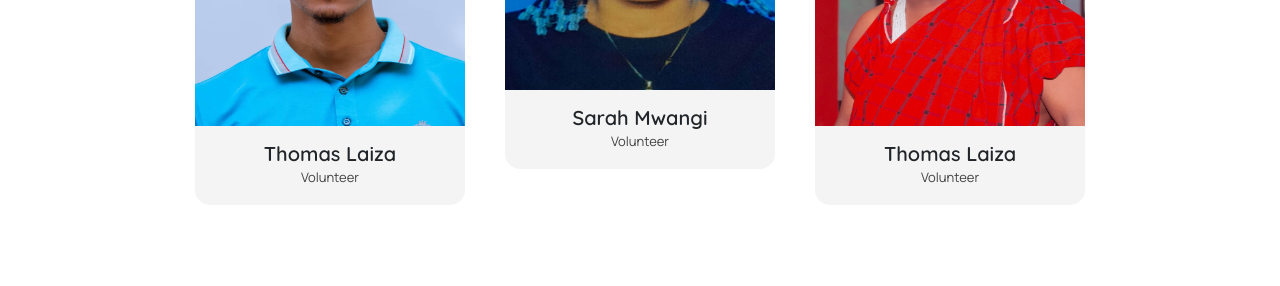
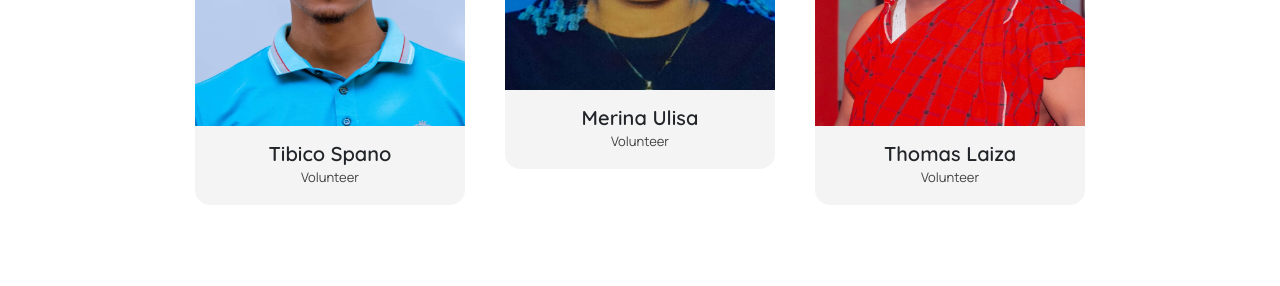
Before and after one commit to migambile25/Narok_Nature, a CodeIgniter 4 app: the page made by app/Views/landing.php in a window 1280 px wide. Shown: the part 4998-5284 px from the top of the page. Run offline with PHP 8.4 and a stand-in for CodeIgniter, Linux system fonts and the light colour scheme; the template is opened without the code that fills it, so the values that code supplies are empty; some libraries are stand-ins or nearby versions; grey boxes are pictures that could not be loaded.

Commit message:
minor update

```diff
--- a/app/Views/Layouts/data.php
+++ b/app/Views/Layouts/data.php
@@ -133,14 +133,14 @@ $testimonials = [
 $volunteers = [
     [
         "id" => 2,
-        "name" => "Thomas Laiza",
-        "image" => "assets/img/tomas.JPG",
+        "name" => "Tibico Spano",
+        "image" => "assets/img/tibico.JPG",
         "role" => "Volunteer",
         "about" => "Working on the ground with Narok Nature has opened my eyes to the challenges faced by pastoralist communities. It’s inspiring to be part of the solution."
     ],
     [
         "id" => 1,
-        "name" => "Sarah Mwangi",
+        "name" => "Merina Ulisa",
         "image" => "assets/img/merina.png",
         "role" => "Volunteer",
         "about" => "Volunteering with Narok Nature has been a rewarding experience. I’ve met amazing people and contributed to meaningful change in our communities."
@@ -148,7 +148,7 @@ $volunteers = [
     [
         "id" => 3,
         "name" => "Thomas Laiza",
-        "image" => "assets/img/another.png",
+        "image" => "assets/img/tomas.png",
         "role" => "Volunteer",
         "about" => "Working on the ground with Narok Nature has opened my eyes to the challenges faced by pastoralist communities. It’s inspiring to be part of the solution."
     ]
```
Also changed, not shown: public/assets/img/tibico.JPG (renamed from public/assets/img/tomas.JPG), public/assets/img/tomas.png (renamed from public/assets/img/another.png).
